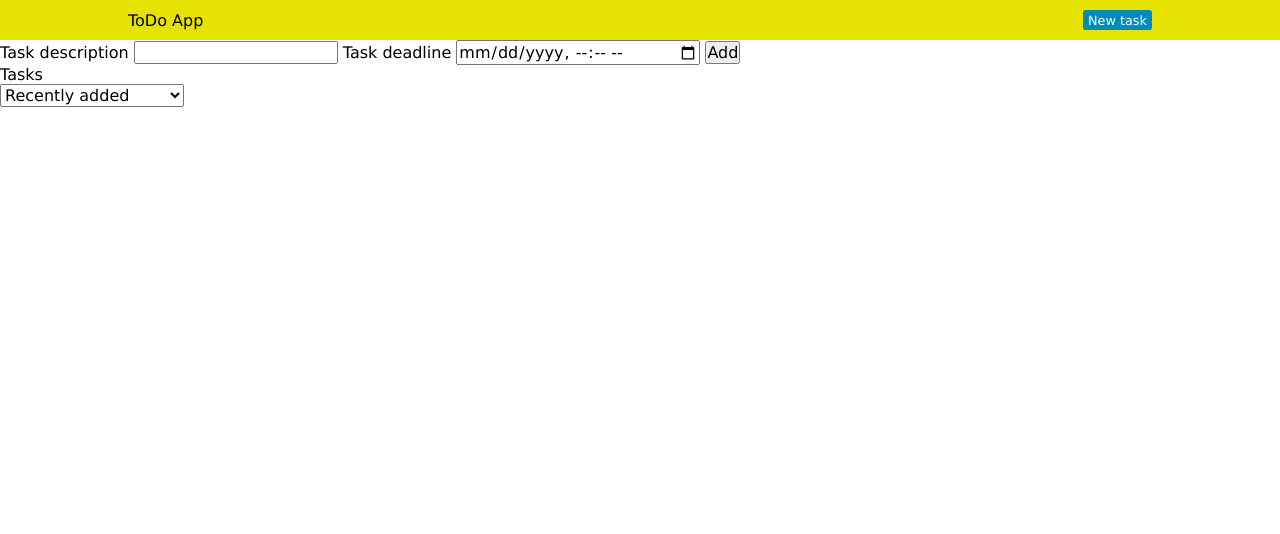
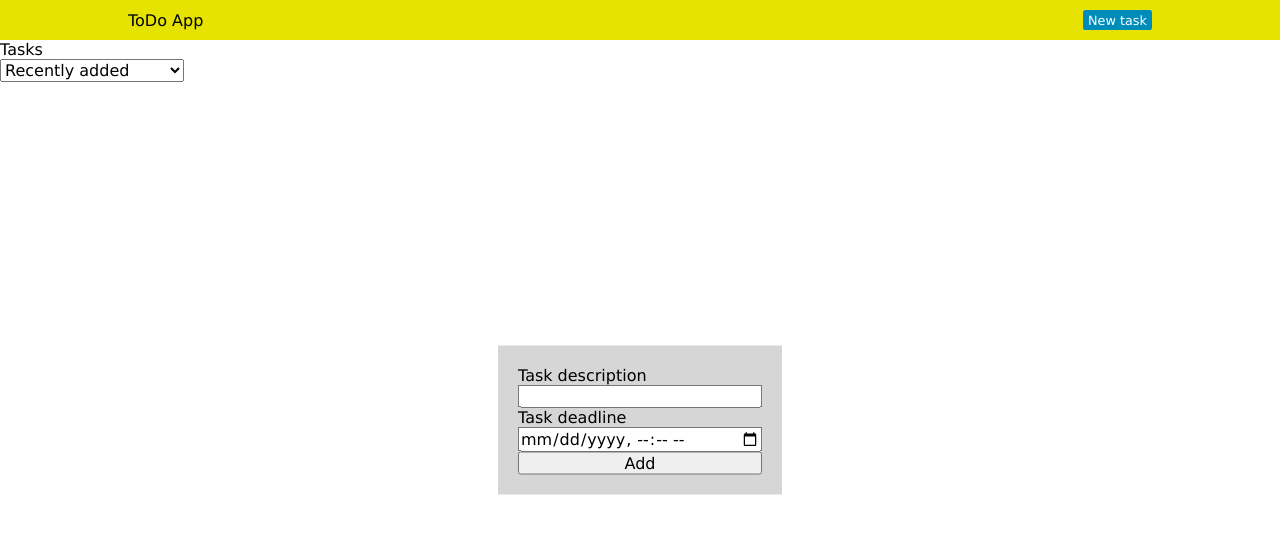
Before and after one commit to Zukauskas/todo-app, a website: page index.html in a window 1280 px wide. Both pictures are taken after a click on the button "New task". Drawn offline with Linux system fonts and the light colour scheme.

Commit message:
Add eventListeners buttons and update HTML/CSS

```diff
--- a/index.html
+++ b/index.html
@@ -12,13 +12,13 @@
     <nav id="main-nav">
         <div id="nav-container">
             <p id="title">ToDo App</p>
-            <button id="ask-btn">New task</button>
-            <button id="mobile-task-btn">+</button>
+            <button id="ask-btn" class="new-task">New task</button>
+            <button id="mobile-task-btn" class="new-task">+</button>
         </div>
     </nav>
     <main id="main-content">
-        <div id="modal-container">
-            <form action="">
+        <div id="modal-container" class="hidden">
+            <form action="" id="new-task-form">
                 <label for="description">Task description</label>
                 <input id="description" type="text" required>
                 <label for="deadline">Task deadline</label>
--- a/index.js
+++ b/index.js
@@ -1 +1,12 @@
-console.log("Hello, World!")
+const taskList = [];
+
+const modalDOM = document.querySelector('#modal-container');
+const formDOM = document.querySelector('#new-task-form');
+
+const newTaskBtnList = document.querySelectorAll(".new-task");
+
+for (const button of newTaskBtnList){
+    button.addEventListener('click', () => {
+        modalDOM.classList.replace('hidden', 'visible')
+})
+}
--- a/styles/main.css
+++ b/styles/main.css
@@ -9,7 +9,6 @@ body * {
 
 body {
   position: relative;
-  height: 100vh;
 }
 
 #main-nav {
@@ -45,6 +44,34 @@ body {
   width: 2em;
   line-height: 1em;
   border-radius: 50%;
+  z-index: 10;
+}
+
+#main-content {
+  position: relative;
+  height: calc(100vh - 40px);
+}
+
+#modal-container {
+  position: absolute;
+  background-color: rgb(214, 214, 214);
+  left: 50%;
+  top: 50%;
+  transform: translate(-50%, -50%);
+}
+
+#new-task-form {
+  display: flex;
+  flex-direction: column;
+  margin: 20px;
+}
+
+.hidden {
+  display: none;
+}
+
+.visible {
+  display: block;
 }
 
 @media (min-width: 480px) {
```
